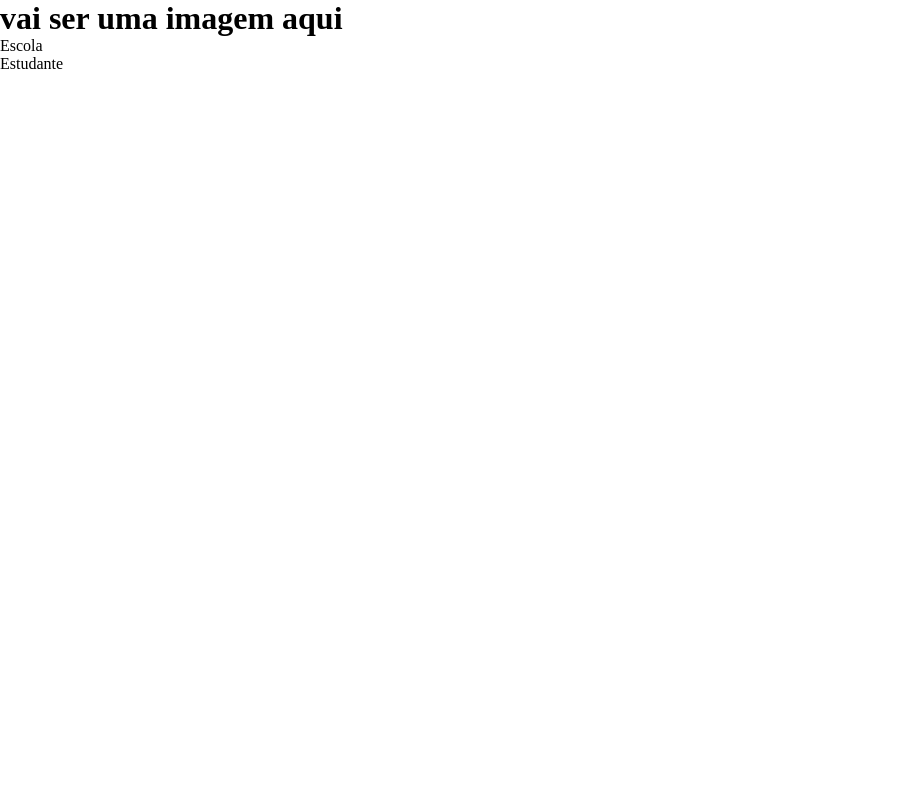
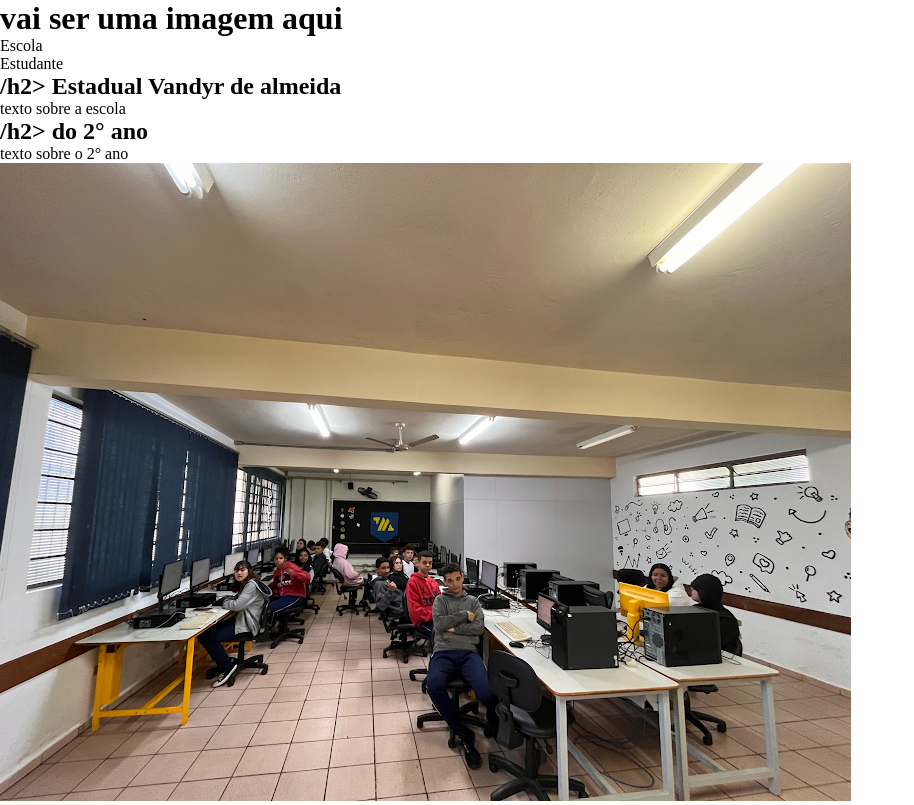
Before and after one commit to brendinhacdd/site-2ano-manha, a plain HTML site: page index.html in a window 1280 px wide. Shown: the whole page, without its empty margins (0-914 px from the left). Drawn offline with Linux system fonts and the light colour scheme.

Commit message:
Update index.html

```diff
--- a/index.html
+++ b/index.html
@@ -15,5 +15,12 @@
             <li>Estudante</li>
         </ul>
     </header>
+    <section class="escola">
+        <h2 class="escola-titulo">/h2> Estadual Vandyr de almeida</h2>
+        <p>texto sobre a escola </p>
+        <h2 class="escola-titulo">/h2> do 2° ano </h2>
+        <p>texto sobre o 2° ano</p>
+        <img class="escola-imagem" src="provisorio.png" alt="foto da turma">
+     </section>
 </body>
 </html>
```
